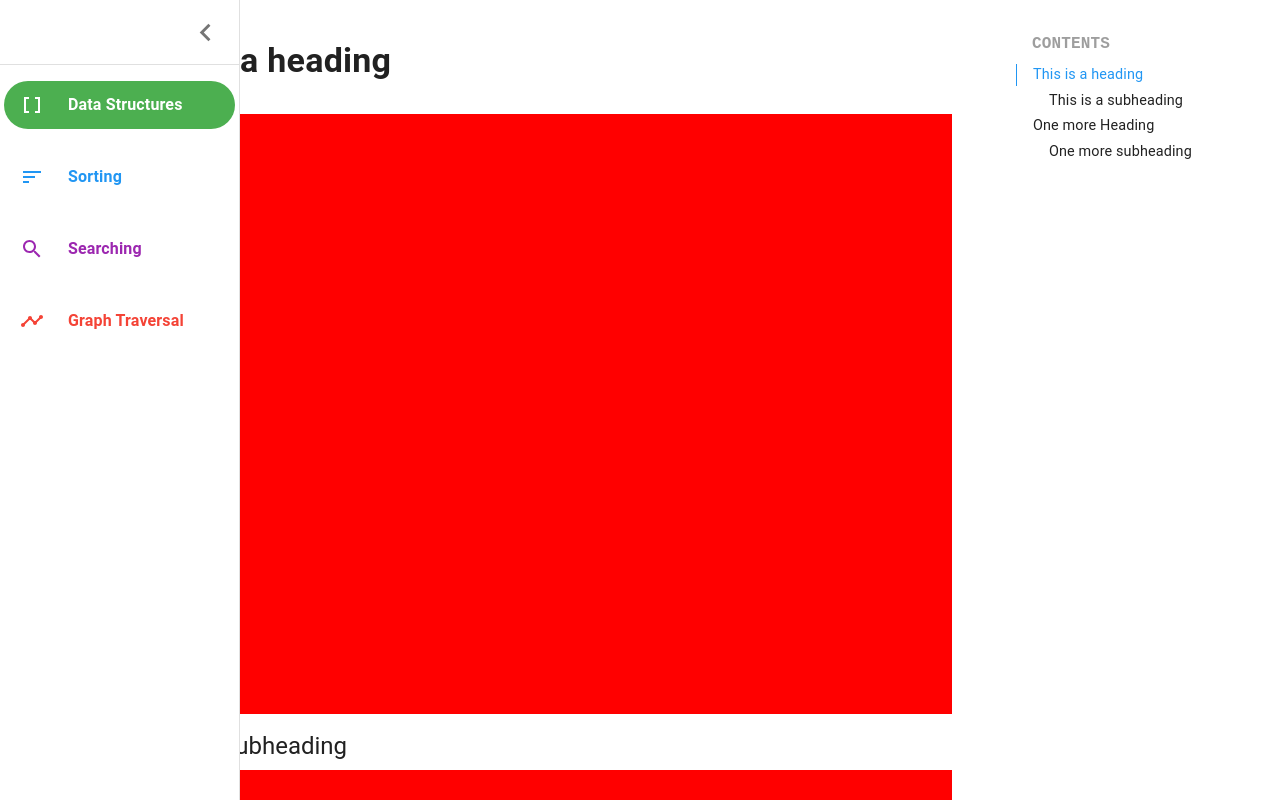
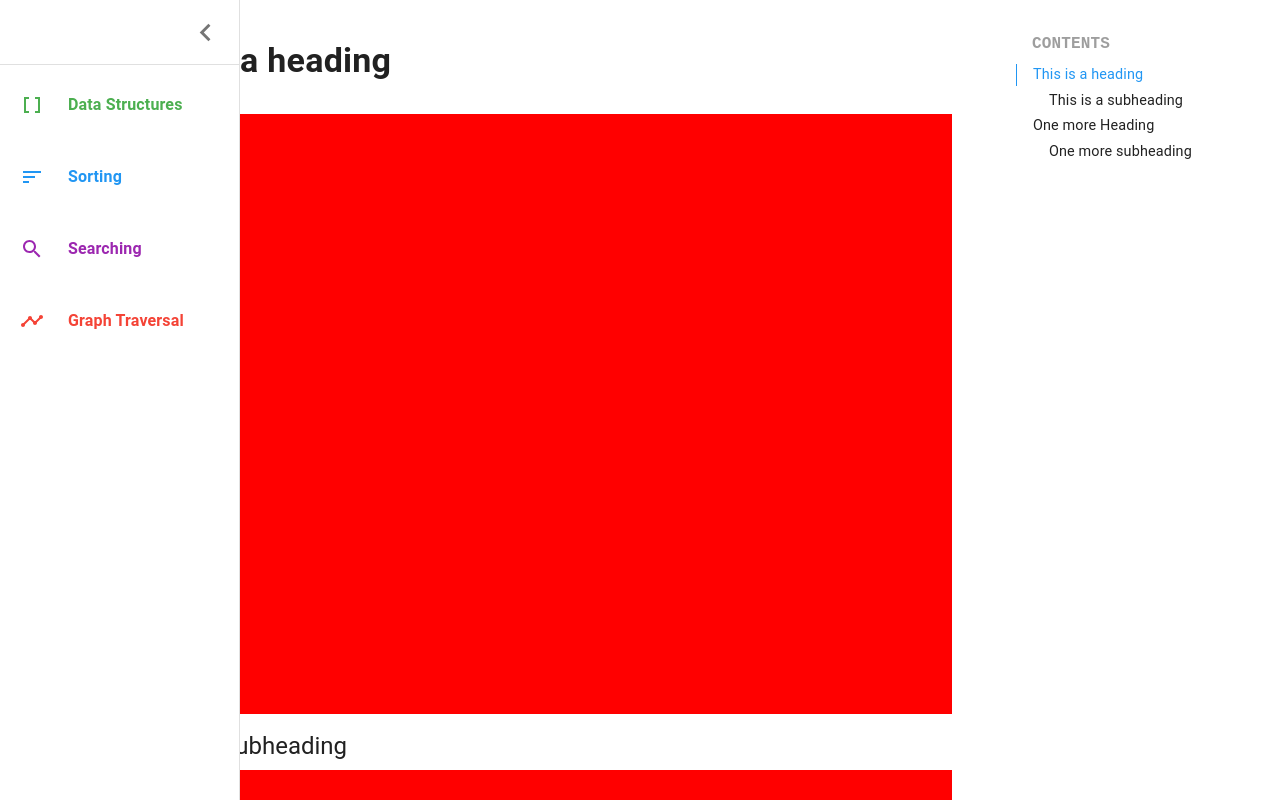
Before and after one commit to pumbas600/algo-visualiser, a Next.js app: page /datastructures in a window 1280 px wide. Both pictures are taken after a click on the button "Expand sidebar". Shown: the top 800 px of the page. Built offline with nearby package versions, Linux system fonts and the light colour scheme.

Commit message:
refactor: :recycle: Replace context with hook

```diff
--- a/components/ContentLayout/index.tsx
+++ b/components/ContentLayout/index.tsx
@@ -1,6 +1,7 @@
 import { Box, CSSObject, List, Stack, Typography } from '@mui/material';
-import { blue, grey } from '@mui/material/colors';
-import React, { Children, cloneElement, ReactNode, useCallback, useEffect, useState } from 'react';
+import { grey } from '@mui/material/colors';
+import React, { Children, cloneElement, ReactNode, useCallback, useEffect, useMemo, useState } from 'react';
+import useCategory from '../../hooks/useCategory';
 import { getChildren, isComponent } from '../Utilities';
 import Heading, { HeadingProps } from './Heading';
 
@@ -15,13 +16,17 @@ const typographyStyle: CSSObject = {
   },
 };
 
-const activeTypographyStyle: CSSObject = {
-  color: blue[500],
-  borderColor: blue[500],
-};
-
 const ContentLayout = ({ children }: { children?: ReactNode }) => {
   const [currentId, setCurrentId] = useState('');
+  const category = useCategory();
+
+  const activeTypographyStyle = useMemo<CSSObject>(
+    () => ({
+      color: category.colour,
+      borderColor: category.colour,
+    }),
+    [category],
+  );
 
   const getId = useCallback((props: HeadingProps): string => {
     return props.id ?? props.title.replaceAll(/\s+/g, '-').toLowerCase();
@@ -97,7 +102,7 @@ const ContentLayout = ({ children }: { children?: ReactNode }) => {
         </Typography>
       );
     },
-    [getId, currentId, scrollIntoView],
+    [getId, currentId, activeTypographyStyle, scrollIntoView],
   );
 
   const renderContents = useCallback((): ReactNode => {
--- a/components/Sidebar/SidebarLink.tsx
+++ b/components/Sidebar/SidebarLink.tsx
@@ -1,35 +1,29 @@
 import { CSSObject, ListItemButton, ListItemIcon, ListItemText, Tooltip } from '@mui/material';
+import { useCallback } from 'react';
+import { CategoryData } from '../../data/CategoryData';
 import Link from 'next/link';
-import { ReactNode, useCallback } from 'react';
-
-export interface SidebarLinkData {
-  icon?: ReactNode;
-  href: string;
-  title: string;
-  colour: string;
-}
 
 export interface SidebarLinkProps {
-  link: SidebarLinkData;
+  category: CategoryData;
   isActive: boolean;
   isOpen: boolean;
 }
 
-const SidebarLink = ({ link, isActive, isOpen }: SidebarLinkProps) => {
+const SidebarLink = ({ category, isActive, isOpen }: SidebarLinkProps) => {
   const getItemButtonStyle = useCallback((): CSSObject => {
     return isActive
       ? {
-          bgcolor: link.colour,
+          bgcolor: category.colour,
           color: 'white',
         }
       : {
-          color: link.colour,
+          color: category.colour,
         };
-  }, [isActive, link.colour]);
+  }, [isActive, category.colour]);
 
   return (
-    <Link key={link.title} href={isActive ? '/' : link.href}>
-      <Tooltip title={link.title} placement="right" arrow disableHoverListener={isOpen}>
+    <Link key={category.title} href={isActive ? '/' : category.href}>
+      <Tooltip title={category.title} placement="right" arrow disableHoverListener={isOpen}>
         <ListItemButton
           sx={{
             mx: 0.5,
@@ -37,7 +31,7 @@ const SidebarLink = ({ link, isActive, isOpen }: SidebarLinkProps) => {
             justifyContent: isOpen ? 'flex-start' : 'center',
             borderRadius: 24,
             '&:hover': {
-              bgcolor: link.colour,
+              bgcolor: category.colour,
               color: 'white',
             },
             ...getItemButtonStyle(),
@@ -51,10 +45,10 @@ const SidebarLink = ({ link, isActive, isOpen }: SidebarLinkProps) => {
               color: 'inherit',
             }}
           >
-            {link.icon}
+            {category.icon}
           </ListItemIcon>
           <ListItemText
-            primary={link.title}
+            primary={category.title}
             primaryTypographyProps={{
               color: 'inherit',
               fontWeight: 'bold',
--- a/components/Sidebar/index.tsx
+++ b/components/Sidebar/index.tsx
@@ -4,16 +4,13 @@ import { CSSObject, styled, Theme, useTheme } from '@mui/material/styles';
 import Divider from '@mui/material/Divider';
 import IconButton from '@mui/material/IconButton';
 import ChevronLeftIcon from '@mui/icons-material/ChevronLeft';
-import DataArrayIcon from '@mui/icons-material/DataArray';
 import ChevronRightIcon from '@mui/icons-material/ChevronRight';
-import SearchIcon from '@mui/icons-material/Search';
-import SortIcon from '@mui/icons-material/Sort';
-import TimelineIcon from '@mui/icons-material/Timeline';
 import { ReactNode, useCallback, useState } from 'react';
 import { Stack } from '@mui/material';
-import { blue, green, purple, red } from '@mui/material/colors';
 import { useRouter } from 'next/router';
-import SidebarLink, { SidebarLinkData } from './SidebarLink';
+import SidebarLink from './SidebarLink';
+import { matchesCategory } from '../../hooks/useCategory';
+import { sidebarCategories } from '../../data/CategoryData';
 
 const drawerWidth = 240;
 
@@ -61,33 +58,6 @@ const CustomDrawer = styled(Drawer, { shouldForwardProp: (prop) => prop !== 'ope
   }),
 }));
 
-const SidebarLinks: SidebarLinkData[] = [
-  {
-    icon: <DataArrayIcon />,
-    title: 'Data Structures',
-    colour: green[500],
-    href: '/datastructures',
-  },
-  {
-    icon: <SortIcon />,
-    title: 'Sorting',
-    colour: blue[500],
-    href: '/sorting',
-  },
-  {
-    icon: <SearchIcon />,
-    title: 'Searching',
-    colour: purple[500],
-    href: '/searching',
-  },
-  {
-    icon: <TimelineIcon />,
-    title: 'Graph Traversal',
-    colour: red[500],
-    href: '/graphtraversal',
-  },
-];
-
 export default function Sidebar({ children }: { children?: ReactNode }) {
   const theme = useTheme();
   const router = useRouter();
@@ -102,10 +72,10 @@ export default function Sidebar({ children }: { children?: ReactNode }) {
   };
 
   const renderLinks = useCallback((): ReactNode => {
-    return SidebarLinks.map((link) => {
-      const isActive = router.pathname.includes(link.href);
+    return sidebarCategories.map((category) => {
+      const isActive = matchesCategory(router.pathname, category);
 
-      return <SidebarLink key={link.href} link={link} isOpen={isOpen} isActive={isActive} />;
+      return <SidebarLink key={category.href} category={category} isOpen={isOpen} isActive={isActive} />;
     });
   }, [isOpen, router.pathname]);
 
--- /dev/null
+++ b/data/CategoryData.tsx
@@ -0,0 +1,50 @@
+import { blue, green, purple, red } from '@mui/material/colors';
+import { ReactNode } from 'react';
+import DataArrayIcon from '@mui/icons-material/DataArray';
+import TimelineIcon from '@mui/icons-material/Timeline';
+import SearchIcon from '@mui/icons-material/Search';
+import SortIcon from '@mui/icons-material/Sort';
+
+export interface CategoryData {
+  matchExactly?: boolean;
+  icon?: ReactNode;
+  colour: string;
+  title: string;
+  href: string;
+}
+
+export const homeCategory: CategoryData = {
+  matchExactly: true,
+  colour: blue[500],
+  title: 'Home',
+  href: '/',
+};
+
+export const sidebarCategories: CategoryData[] = [
+  {
+    icon: <DataArrayIcon />,
+    title: 'Data Structures',
+    colour: green[500],
+    href: '/datastructures/',
+  },
+  {
+    icon: <SortIcon />,
+    title: 'Sorting',
+    colour: blue[500],
+    href: '/sorting',
+  },
+  {
+    icon: <SearchIcon />,
+    title: 'Searching',
+    colour: purple[500],
+    href: '/searching',
+  },
+  {
+    icon: <TimelineIcon />,
+    title: 'Graph Traversal',
+    colour: red[500],
+    href: '/graphtraversal',
+  },
+];
+
+export const categories: CategoryData[] = [homeCategory, ...sidebarCategories];
--- /dev/null
+++ b/hooks/useCategory.tsx
@@ -0,0 +1,28 @@
+import { useRouter } from 'next/router';
+import { useEffect, useState } from 'react';
+import { categories, CategoryData, homeCategory } from '../data/CategoryData';
+
+export function matchesCategory(pathname: string, category: CategoryData): boolean {
+  return (
+    (category.matchExactly && pathname === category.href) ||
+    (!category.matchExactly && pathname.includes(category.href))
+  );
+}
+
+const useCategory = (): CategoryData => {
+  const router = useRouter();
+  const [category, setCategory] = useState<CategoryData>(homeCategory);
+
+  useEffect(() => {
+    for (const category of categories) {
+      if (matchesCategory(router.pathname, category)) {
+        setCategory(category);
+        return;
+      }
+    }
+  }, [router.pathname]);
+
+  return category;
+};
+
+export default useCategory;
```
Also changed, not shown: state/contexts/CategoryContext.tsx (deleted, +0 -23 lines), state/providers/CategoryProvider.tsx (deleted, +0 -16 lines).
